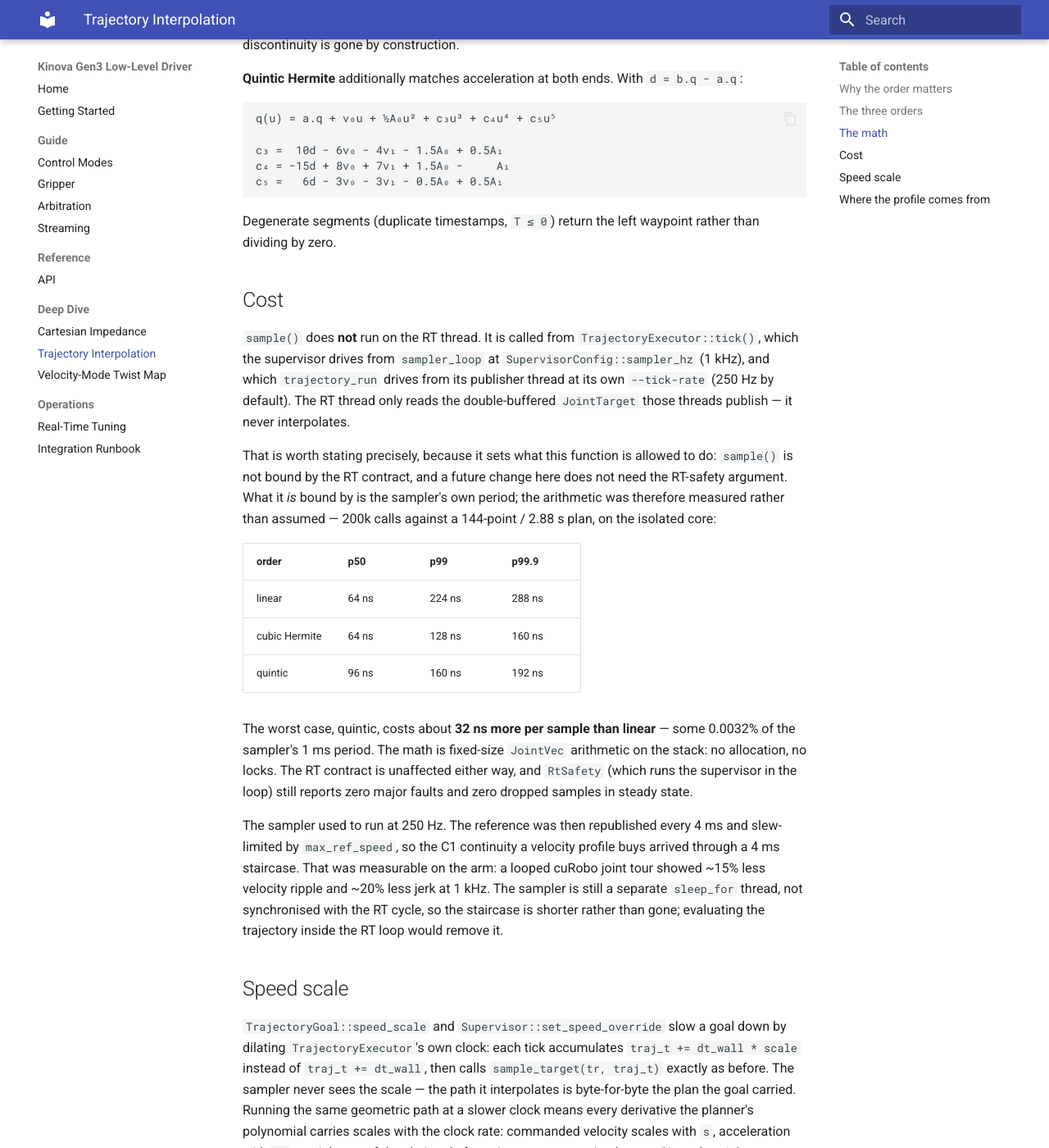
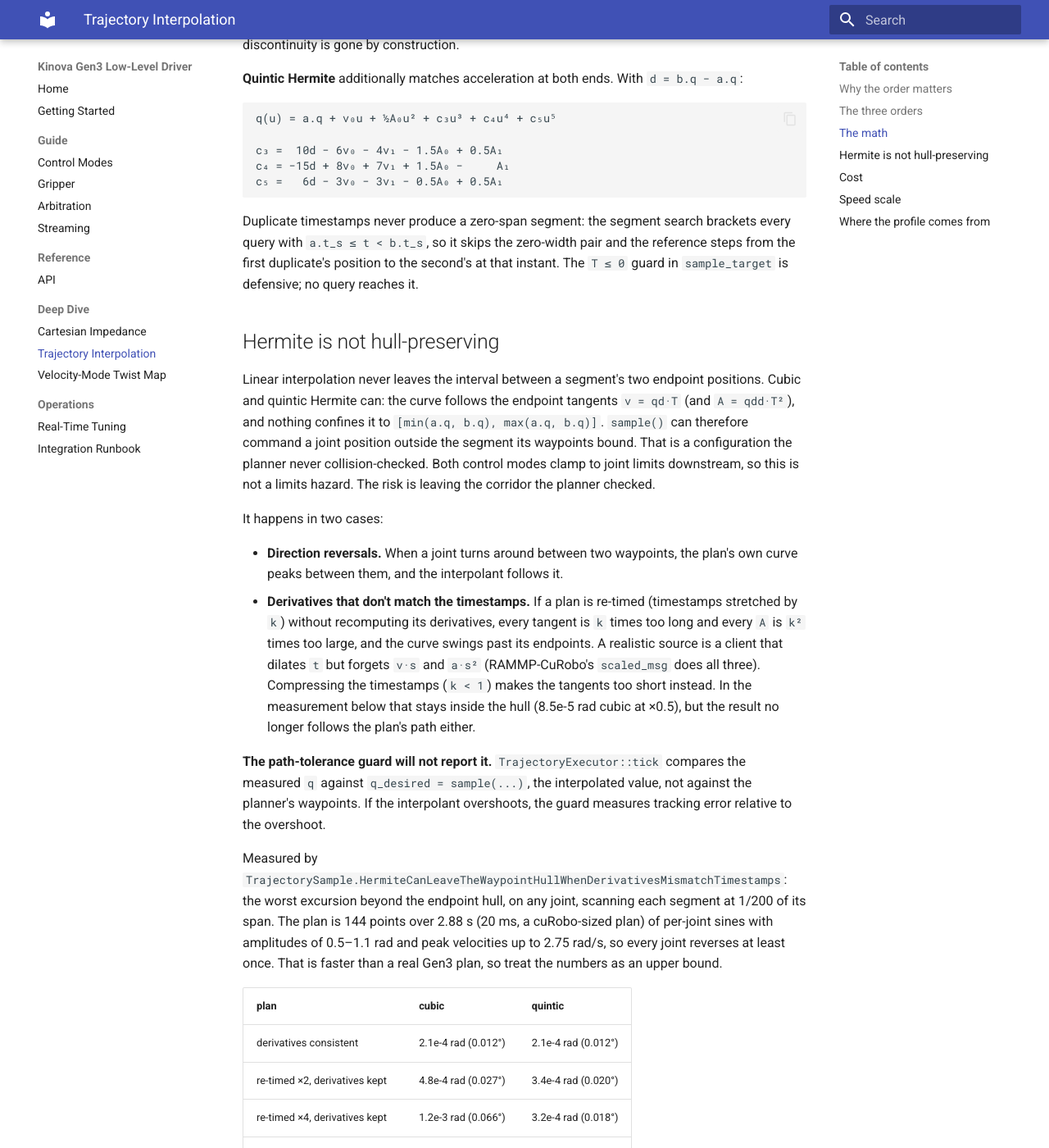
Before and after one commit to rammp-org/kinova-gen3-driver, an MkDocs documentation site: the page built from docs/deep-dive/trajectory-interpolation.md, in a window 1280 px wide and 1400 px high, scrolled down 1669 px. Shown: the whole window at 82% size. Built offline with MkDocs 1.6.1 and Material for MkDocs 9.7.7, drawn with Linux system fonts in a browser that asks for light colours; some of the changed text lies outside the part shown.

Commit message:
Interpolation follow-ups: analytic C2 check, quintic degeneracies, hull bound (#19, #22)
#22: QuinticMatchesEndpointPositionVelocityAndAcceleration now checks
sample_target's analytic qdd from both sides of every knot, at span 0.4 s,
0.037 s and 20 ms, instead of a one-sided finite difference. New tests
cover quintic duplicate timestamps and a 1 ns span, and pin today's
has_accelerations && !has_velocities fallback to linear (#20). Adds the
<algorithm> and <cstdio> includes the tests use.

#19: documents that cubic/quintic Hermite is not hull-preserving, that
the path-tolerance guard cannot see the excursion, and that re-timing a
plan without rescaling qd/qdd is unsafe. A new test measures the
excursion on a 20 ms plan with consistent and re-timed derivatives; the
doc quotes its numbers. No submit() check.

Co-Authored-By: Claude Opus 5.5 <noreply@anthropic.com>
Claude-Session: https://claude.ai/code/session_01QoDtVrG1ZaXYaCgEqxwvuy

````diff
--- a/docs/deep-dive/trajectory-interpolation.md
+++ b/docs/deep-dive/trajectory-interpolation.md
@@ -80,8 +80,71 @@ c₄ = −15d + 8v₀ + 7v₁ + 1.5A₀ −     A₁
 c₅ =   6d − 3v₀ − 3v₁ − 0.5A₀ + 0.5A₁
 ```
 
-Degenerate segments (duplicate timestamps, `T ≤ 0`) return the left waypoint
-rather than dividing by zero.
+Duplicate timestamps never produce a zero-span segment: the segment search
+brackets every query with `a.t_s ≤ t < b.t_s`, so it skips the zero-width
+pair and the reference steps from the first duplicate's position to the
+second's at that instant. The `T ≤ 0` guard in `sample_target` is defensive;
+no query reaches it.
+
+## Hermite is not hull-preserving
+
+Linear interpolation never leaves the interval between a segment's two
+endpoint positions. Cubic and quintic Hermite can: the curve follows the
+endpoint tangents `v = qd·T` (and `A = qdd·T²`), and nothing confines it to
+`[min(a.q, b.q), max(a.q, b.q)]`. `sample()` can therefore command a joint
+position outside the segment its waypoints bound. That is a configuration the
+planner never collision-checked. Both control modes clamp to joint limits
+downstream, so this is not a limits hazard. The risk is leaving the corridor
+the planner checked.
+
+It happens in two cases:
+
+- **Direction reversals.** When a joint turns around between two waypoints,
+  the plan's own curve peaks between them, and the interpolant follows it.
+- **Derivatives that don't match the timestamps.** If a plan is re-timed
+  (timestamps stretched by `k`) without recomputing its derivatives, every
+  tangent is `k` times too long and every `A` is `k²` times too large, and
+  the curve swings past its endpoints. A realistic source is a client that
+  dilates `t` but forgets `v·s` and `a·s²` (RAMMP-CuRobo's `scaled_msg`
+  does all three). Compressing the timestamps (`k < 1`) makes the tangents
+  too short instead. In the measurement below that stays inside the hull
+  (8.5e-5 rad cubic at ×0.5), but the result no longer follows the plan's
+  path either.
+
+**The path-tolerance guard will not report it.** `TrajectoryExecutor::tick`
+compares the measured `q` against `q_desired = sample(...)`, the interpolated
+value, not against the planner's waypoints. If the interpolant overshoots, the
+guard measures tracking error relative to the overshoot.
+
+Measured by
+`TrajectorySample.HermiteCanLeaveTheWaypointHullWhenDerivativesMismatchTimestamps`:
+the worst excursion beyond the endpoint hull, on any joint, scanning each
+segment at 1/200 of its span. The plan is 144 points over 2.88 s (20 ms, a
+cuRobo-sized plan) of per-joint sines with amplitudes of 0.5–1.1 rad and
+peak velocities up to 2.75 rad/s, so every joint reverses at least once. That
+is faster than a real Gen3 plan, so treat the numbers as an upper bound.
+
+| plan | cubic | quintic |
+| --- | --- | --- |
+| derivatives consistent | 2.1e-4 rad (0.012°) | 2.1e-4 rad (0.012°) |
+| re-timed ×2, derivatives kept | 4.8e-4 rad (0.027°) | 3.4e-4 rad (0.020°) |
+| re-timed ×4, derivatives kept | 1.2e-3 rad (0.066°) | 3.2e-4 rad (0.018°) |
+| re-timed ×10, derivatives kept | 5.8e-3 rad (0.33°) | 3.2e-2 rad (1.8°) |
+| re-timed ×20, derivatives kept | 5.8e-2 rad (3.3°) | 0.11 rad (6.5°) |
+
+With consistent derivatives the excursion equals the analytic curve's own
+peak between samples (2.1e-4 rad), so Hermite adds nothing measurable on top
+of the plan. With mismatched derivatives it grows fast, and quintic grows
+fastest because its acceleration error scales with `k²`. At ×10, which is a
+0.1 speed scale applied to the timestamps only, the quintic reference
+leaves the checked corridor by 1.8° on the worst joint.
+
+**Re-timing a plan without recomputing its derivatives is unsafe.** If you
+stretch the timestamps by `k`, divide `qd` by `k` and `qdd` by `k²`, or drop
+the profile flags and accept linear interpolation. To slow a goal down,
+use `speed_scale` or the runtime override (see [Speed scale](#speed-scale)).
+They dilate the executor's clock and leave the plan untouched, so they are
+safe. `submit()` does not check for this case.
 
 ## Cost
 
````
Also changed, not shown: 1 other file.
